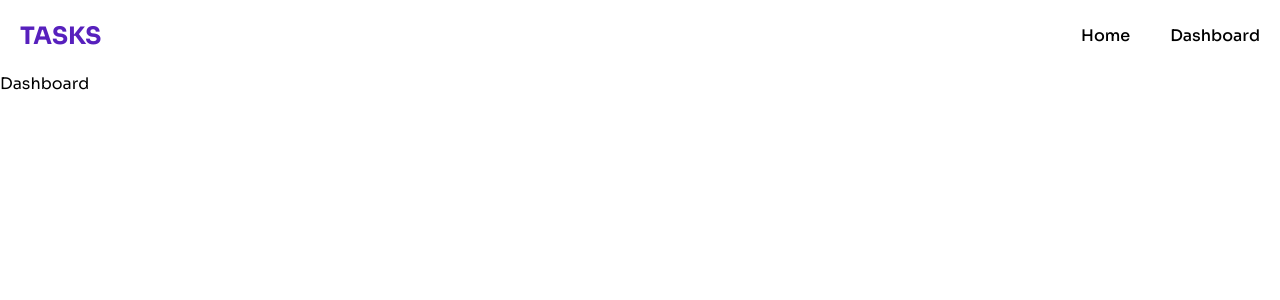
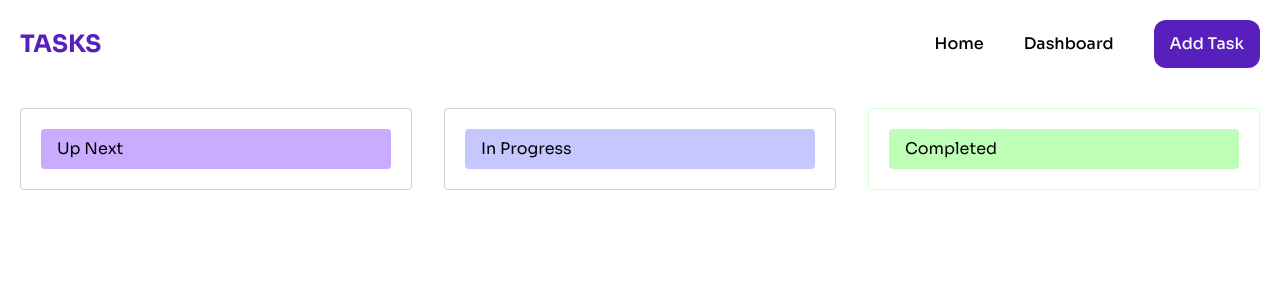
Before and after one commit to nahidul-fahim/task-management-redux-client, a React (Vite) app: page /dashboard in a window 1280 px wide. Shown: the top 300 px of the page. Built offline with nearby package versions, Linux system fonts and the light colour scheme.

Commit message:
created dashboard raw layout

```diff
--- a/src/Pages/Dashboard/Dashboard.jsx
+++ b/src/Pages/Dashboard/Dashboard.jsx
@@ -2,8 +2,23 @@
 
 const Dashboard = () => {
     return (
-        <div>
-            <h2>Dashboard</h2>
+        <div className="container mx-auto p-5 grid grid-cols-3 gap-8">
+
+            {/* Up next */}
+            <div className="border border-lightGray rounded p-5">
+                <p className="w-full px-4 py-2 bg-lightPrimary rounded">Up Next</p>
+            </div>
+
+            {/* In progress */}
+            <div className="border border-lightGray rounded p-5">
+                <p className="w-full px-4 py-2 bg-[#c7c7ff] rounded">In Progress</p>
+            </div>
+
+            {/* Completed */}
+            <div className="border border-[#d2ffd2] rounded p-5">
+                <p className="w-full px-4 py-2 bg-[#beffb8] rounded">Completed</p>
+            </div>
+
         </div>
     );
 };
--- a/src/Shared/Navbar.jsx
+++ b/src/Shared/Navbar.jsx
@@ -1,7 +1,13 @@
-import { Link } from "react-router-dom";
+import { Link, useLocation } from "react-router-dom";
 
 
 const Navbar = () => {
+
+    const location = useLocation();
+    const pathName = location.pathname;
+    console.log(pathName)
+
+
     return (
         <div className="container mx-auto p-5 flex justify-between items-center">
 
@@ -14,6 +20,9 @@ const Navbar = () => {
             <div className="flex justify-end items-center gap-10 font-medium">
                 <Link to={"/"}>Home</Link>
                 <Link to={"/dashboard"}>Dashboard</Link>
+                {
+                    pathName === "/dashboard" && <button className="bg-primary px-4 py-3 rounded-xl hover:bg-second duration-500 text-white">Add Task</button>
+                }
             </div>
         </div>
     );
--- a/tailwind.config.js
+++ b/tailwind.config.js
@@ -11,6 +11,9 @@ export default {
       lightPrimary: '#c9acff',
       customRed: '#ff4343',
       body: '#363636',
+      white: '#fff',
+      black: '#000',
+      lightGray: '#d1d1d1',
     },
     extend: {
     },
```
